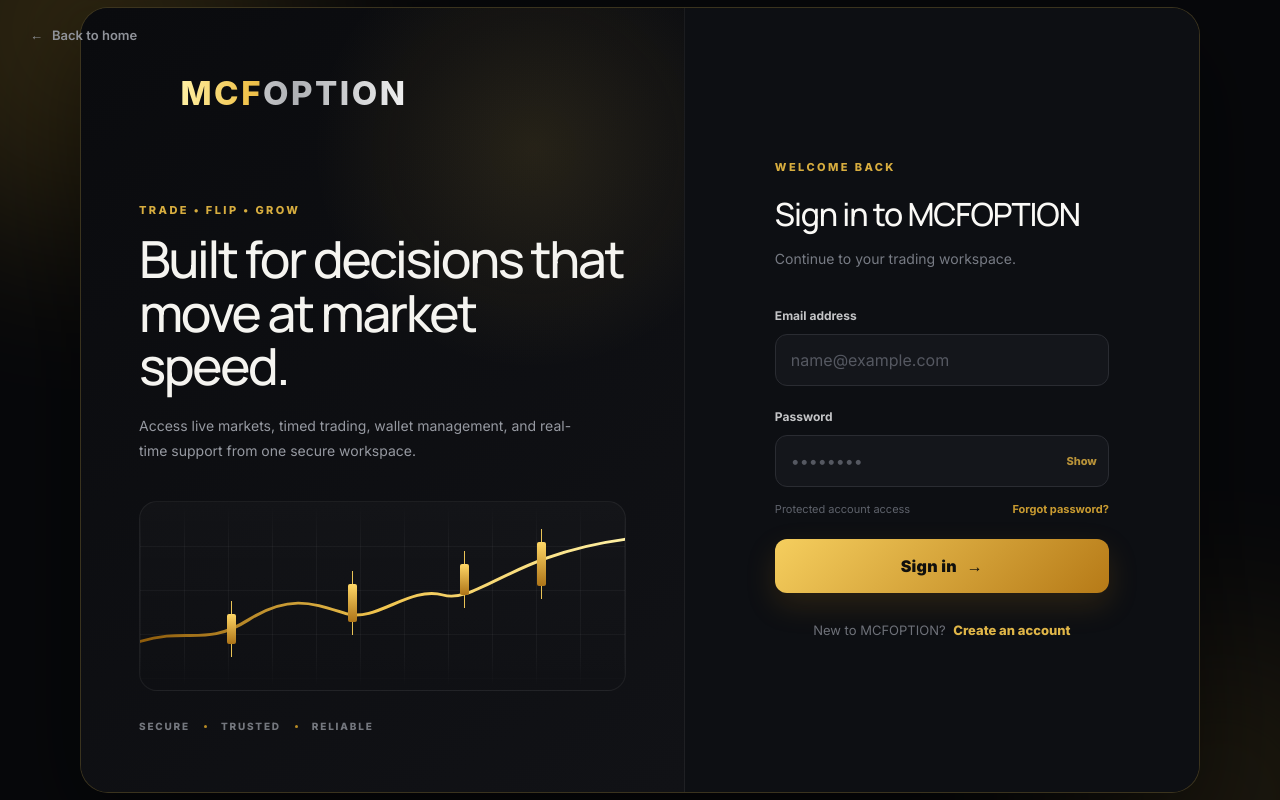
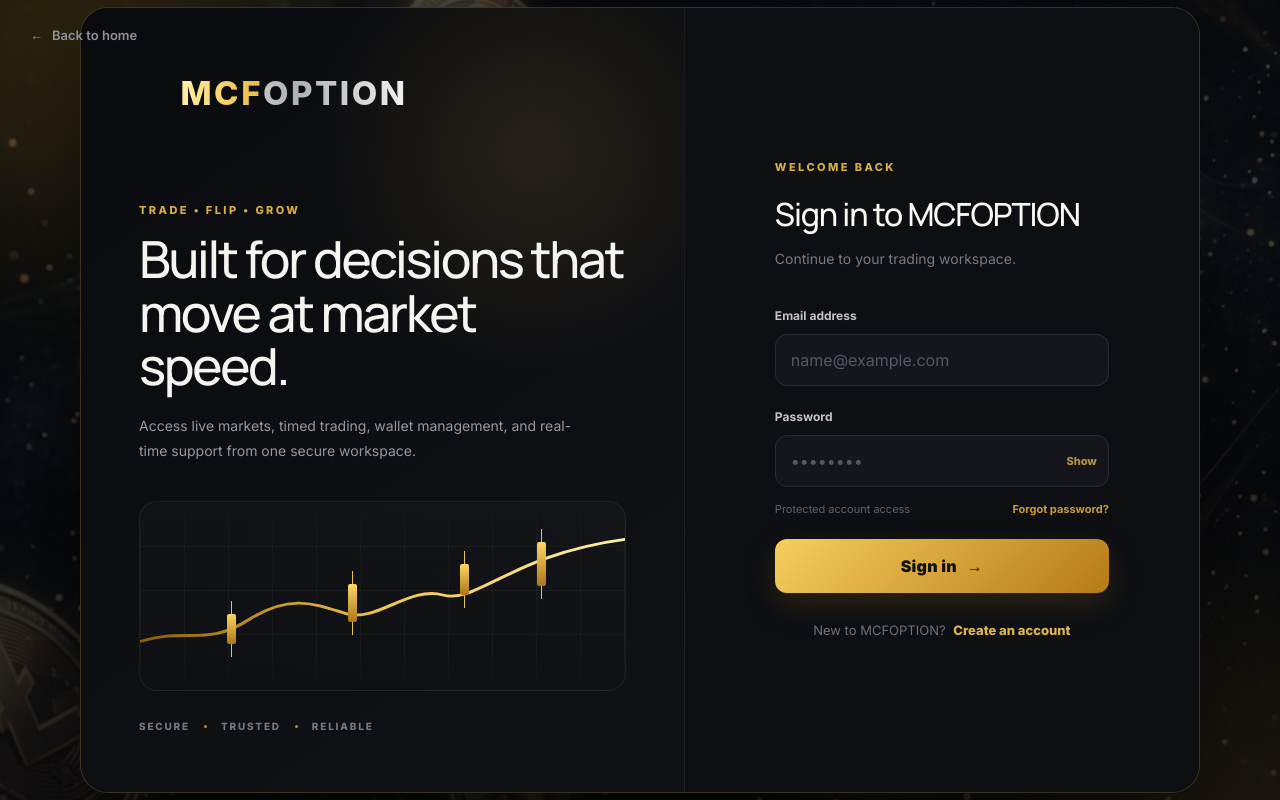
Before and after one commit to bebeksalju/mycoinflips, a Vue app in the folder source_code/: page /login in a window 1280 px wide. Built offline with nearby package versions, Linux system fonts and the light colour scheme.

Commit message:
style: add custom 3D crypto background image to landing, login, and register pages

```diff
--- a/source_code/src/views/LandingPage.vue
+++ b/source_code/src/views/LandingPage.vue
@@ -329,7 +329,12 @@ const closeMenu = () => {
     height: 100%;
     width: 100%;
     overflow-y: auto;
-    background: #07080b;
+    background-color: #07080b;
+    background-image: linear-gradient(180deg, rgba(7, 8, 11, 0.82) 0%, rgba(7, 8, 11, 0.88) 100%), url('/crypto-bg.png');
+    background-size: cover;
+    background-position: center;
+    background-repeat: no-repeat;
+    background-attachment: fixed;
     color: #f4f4f2;
     font-family: Inter, system-ui, sans-serif;
 }
--- a/source_code/src/views/Login.vue
+++ b/source_code/src/views/Login.vue
@@ -158,7 +158,12 @@ const handleLogin = async () => {
 <style scoped>
 .login-page {
     min-height: 100vh;
-    background: #07080b;
+    background-color: #07080b;
+    background-image: linear-gradient(180deg, rgba(7, 8, 11, 0.72) 0%, rgba(7, 8, 11, 0.85) 100%), url('/crypto-bg.png');
+    background-size: cover;
+    background-position: center;
+    background-repeat: no-repeat;
+    background-attachment: fixed;
     color: #f7f7f5;
     position: relative;
     overflow: hidden;
--- a/source_code/src/views/Register.vue
+++ b/source_code/src/views/Register.vue
@@ -144,7 +144,7 @@ const handleRegister = async () => {
     overflow: hidden;
     font-family: Inter, system-ui, sans-serif;
     background-color: #050608;
-    background-image: url('../assets/mcfoption-crypto-bg.svg');
+    background-image: linear-gradient(180deg, rgba(5, 6, 8, 0.72) 0%, rgba(5, 6, 8, 0.85) 100%), url('/crypto-bg.png');
     background-size: cover;
     background-position: center;
     background-repeat: no-repeat;
```
Also changed, not shown: source_code/public/crypto-bg.png (added), source_code/src/assets/crypto-bg.png (added).
